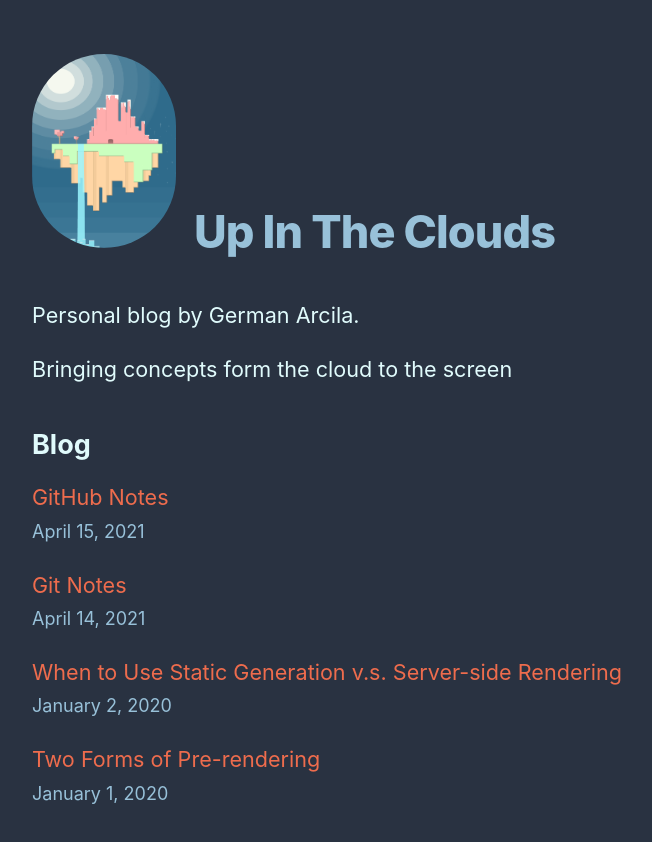
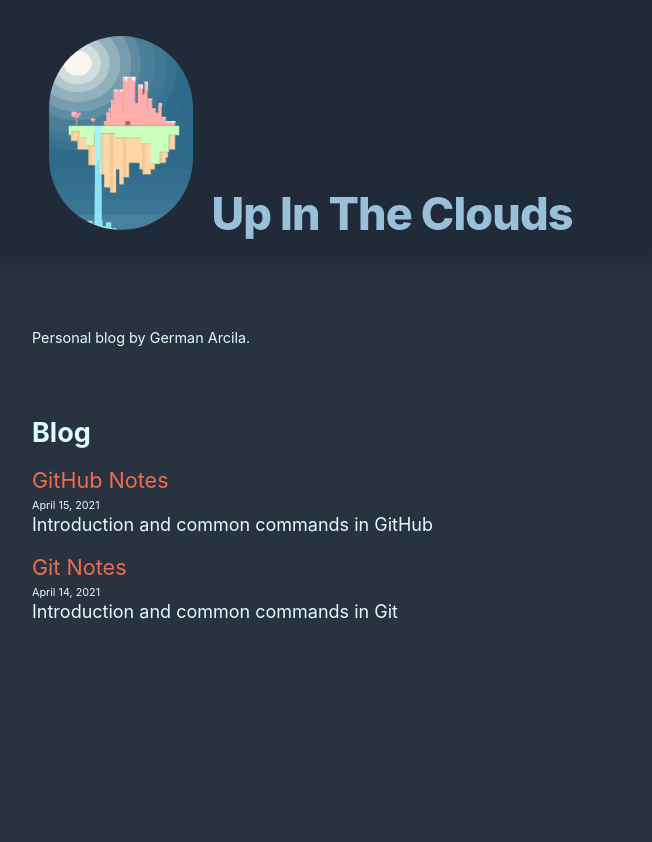
Before and after one commit to Garcila/blog, a Next.js app: page / in a window 1280 px wide. Shown: the top 842 px of the page, without its empty margins (302-954 px from the left). After the commit the page ends 800 px from the top, so only its background shows below. Built offline with nearby package versions, Linux system fonts and the light colour scheme.

Commit message:
updated css and posts

```diff
--- a/components/layout.js
+++ b/components/layout.js
@@ -9,7 +9,7 @@
 
 export default function Layout({children, home}) {
   return (
-    <div className={styles.container}>
+    <>
       <Head>
         <link rel='icon' href='/favicon.ico' />
         <meta name='description' content='German Arcila Personal Blog' />
@@ -36,7 +36,6 @@
             <h1 className={utilStyles.heading2Xl}>{name}</h1>
           </>
         ) : (
-          <>
           <Link href='/'>
             <a>
               <Image
@@ -49,10 +48,11 @@
               />
             </a>
           </Link>
-          </>
         )}
       </header>
+      <div className={styles.container}>
         <main>{children}</main>
+      </div>
       {!home && (
         <div className={styles.backToHome}>
           <Link href='/'>
@@ -60,6 +60,6 @@
           </Link>
         </div>
       )}
-    </div>
+    </>
   );
 }
--- a/components/layout.module.css
+++ b/components/layout.module.css
@@ -6,8 +6,11 @@
 
 .header {
   display: flex;
+  justify-content: center;
   align-items: baseline;
   color: var(--color-primary-light);
+  background: linear-gradient(180deg, rgba(33, 42, 56, 1) 90%, rgba(41, 50, 65, 1) 100%);
+  padding: 2rem 4rem 1rem 2rem;
 }
 
 .backToHome {
--- a/pages/index.js
+++ b/pages/index.js
@@ -11,22 +11,23 @@
       <Head>
         <title>{siteTitle}</title>
       </Head>
-      <section className={utilStyles.headingMd}>
-        <p>Personal blog by German Arcila.</p>
-        <p>Bringing concepts form the cloud to the screen</p>
+      <section className={`${utilStyles.headingMd} ${utilStyles.padding2remBT}`}>
+        <p className={utilStyles.headingSm}>Personal blog by German Arcila.</p>
       </section>
-      <section className={`${utilStyles.headingMd} ${utilStyles.padding1px}`}>
+      <section className={`${utilStyles.headingMd}`}>
         <h2 className={utilStyles.headingLg}>Blog</h2>
         <ul className={utilStyles.list}>
-          {allPostsData.map(({id, date, title}) => (
+          {allPostsData.map(({id, date, title, spoiler}) => (
             <li className={utilStyles.listItem} key={id}>
               <Link href={`/posts/${id}`}>
                 <a>{title}</a>
               </Link>
               <br />
-              <small className={utilStyles.lightText}>
+              <small className={(utilStyles.lightText, utilStyles.headingXs)}>
                 <Date dateString={date} />
               </small>
+              <br />
+              <small>{spoiler}</small>
             </li>
           ))}
         </ul>
--- a/pages/posts/[id].js
+++ b/pages/posts/[id].js
@@ -3,7 +3,6 @@
 import Head from 'next/head';
 import Date from '../../components/date';
 import utilStyles from '../../styles/utils.module.css';
-import nightOwl from '../../styles/nightowl.module.css';
 
 export async function getStaticPaths() {
   const paths = getAllPostIds();
@@ -38,8 +37,3 @@
     </Layout>
   );
 }
-
-// <link
-// rel='stylesheet'
-// href='//cdn.jsdelivr.net/gh/highlightjs/cdn-release@10.3.2/build/styles/default.min.css'
-// ></link>
--- a/posts/git.md
+++ b/posts/git.md
@@ -1,6 +1,7 @@
 ---
 title: 'Git Notes'
 date: '2021-04-14'
+spoiler: 'Introduction and common commands in Git'
 ---
 
 ## Git
--- a/posts/github.md
+++ b/posts/github.md
@@ -1,6 +1,7 @@
 ---
 title: 'GitHub Notes'
 date: '2021-04-15'
+spoiler: 'Introduction and common commands in GitHub'
 ---
 ## SSH Keys
 
--- a/posts/pre-rendering.md
+++ /dev/null
@@ -1,11 +0,0 @@
----
-title: 'Two Forms of Pre-rendering'
-date: '2020-01-01'
----
-
-Next.js has two forms of pre-rendering: **Static Generation** and **Server-side Rendering**. The difference is in **when** it generates the HTML for a page.
-
-- **Static Generation** is the pre-rendering method that generates the HTML at **build time**. The pre-rendered HTML is then _reused_ on each request.
-- **Server-side Rendering** is the pre-rendering method that generates the HTML on **each request**.
-
-Importantly, Next.js lets you **choose** which pre-rendering form to use for each page. You can create a "hybrid" Next.js app by using Static Generation for most pages and using Server-side Rendering for others.
--- a/posts/ssg-ssr.md
+++ /dev/null
@@ -1,19 +0,0 @@
----
-title: 'When to Use Static Generation v.s. Server-side Rendering'
-date: '2020-01-02'
----
-
-We recommend using **Static Generation** (with and without data) whenever possible because your page can be built once and served by CDN, which makes it much faster than having a server render the page on every request.
-
-You can use Static Generation for many types of pages, including:
-
-- Marketing pages
-- Blog posts
-- E-commerce product listings
-- Help and documentation
-
-You should ask yourself: "Can I pre-render this page **ahead** of a user's request?" If the answer is yes, then you should choose Static Generation.
-
-On the other hand, Static Generation is **not** a good idea if you cannot pre-render a page ahead of a user's request. Maybe your page shows frequently updated data, and the page content changes on every request.
-
-In that case, you can use **Server-Side Rendering**. It will be slower, but the pre-rendered page will always be up-to-date. Or you can skip pre-rendering and use client-side JavaScript to populate data.
--- a/styles/global.css
+++ b/styles/global.css
@@ -5,9 +5,8 @@
   --color-primary: #3d5a80;
   --color-primary-light: #98c1d9;
   --color-primary-dark: #293241;
-
+  --color-primary-ultradark: #1f2633;
   --color-accent-light: #ee6c4d;
-
   --color-light: #e0fbfc;
 }
 
--- a/styles/utils.module.css
+++ b/styles/utils.module.css
@@ -22,7 +22,17 @@
 
 .headingMd {
   font-size: 1.2rem;
-  line-height: 1.5;
+  line-height: 1;
+}
+
+.headingSm {
+  font-size: 0.8rem;
+  line-height: 1;
+}
+
+.headingXs {
+  font-size: 0.6rem;
+  line-height: 0.7;
 }
 
 .borderCircle {
@@ -35,6 +45,10 @@
 
 .padding1px {
   padding-top: 1px;
+}
+
+.padding2remBT {
+  padding: 0rem 0 2rem 0;
 }
 
 .list {
```
Lines whose indentation alone changed are shown as unchanged.
